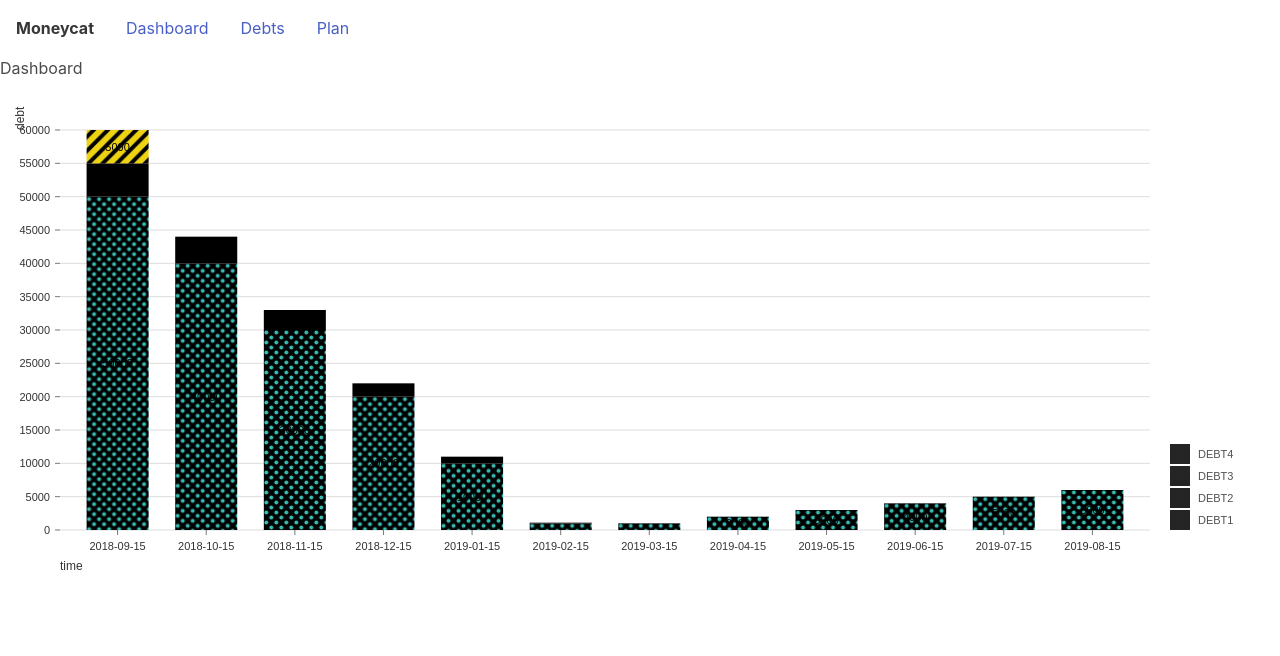
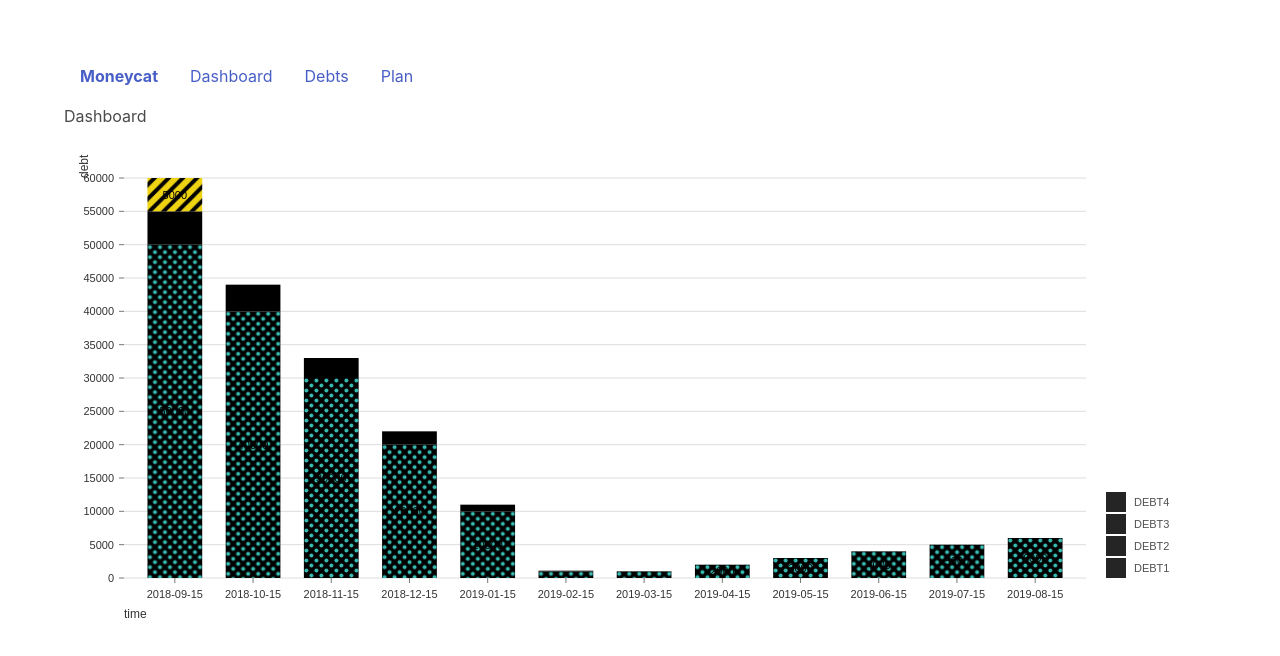
Before and after one commit to nchls/moneycat, a React app: page /reactriot2018-moneycat/ in a window 1280 px wide. Shown: the top 656 px of the page. Built offline with nearby package versions, Linux system fonts and the light colour scheme.

Commit message:
Add app-wide wrapper for padding-ness

```diff
--- a/src/components/app/App.js
+++ b/src/components/app/App.js
@@ -74,6 +74,8 @@ class AppContainer extends React.Component {
 
 const App = () => {
     return (
+        <section class="section">
+            <div class="container">
                 <div className="app">
                     <Header />
                     <Route exact path="/" render={() => (
@@ -84,6 +86,8 @@ const App = () => {
                     <Route path={`${urlRoot}/plan`} component={PlanPage} />
 
                 </div>
+            </div>
+        </section>
     );
 };
 
```
Lines whose indentation alone changed are shown as unchanged.
